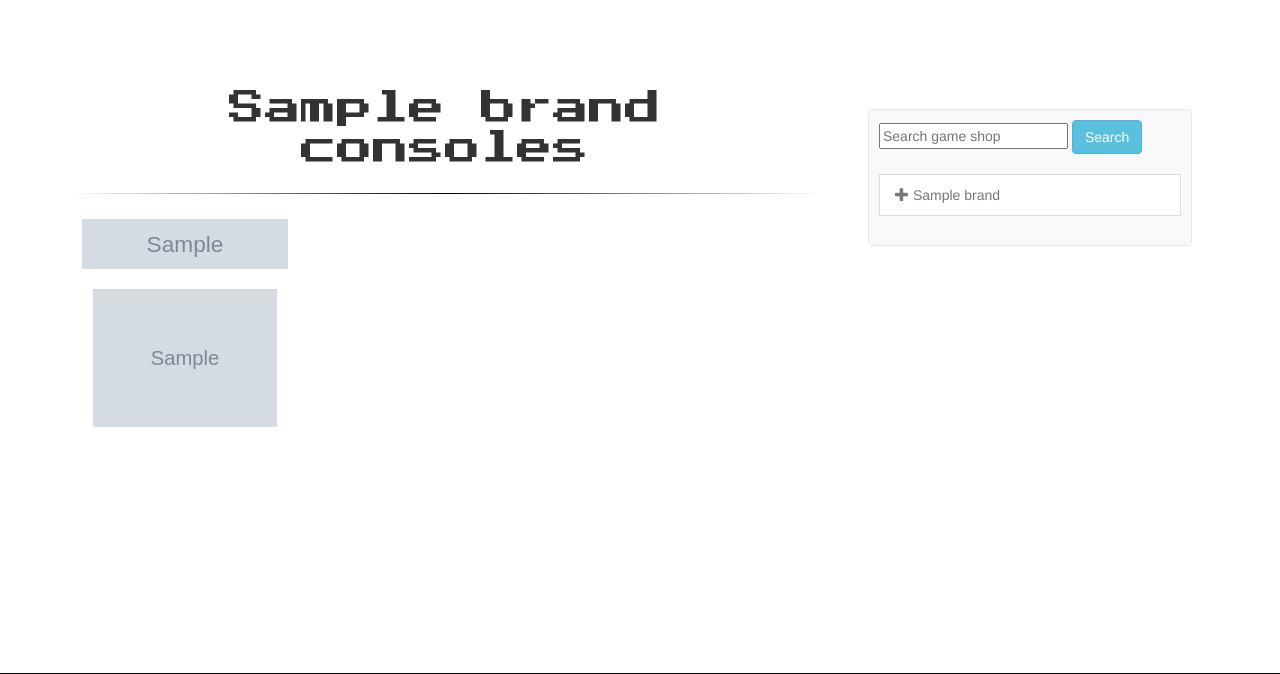
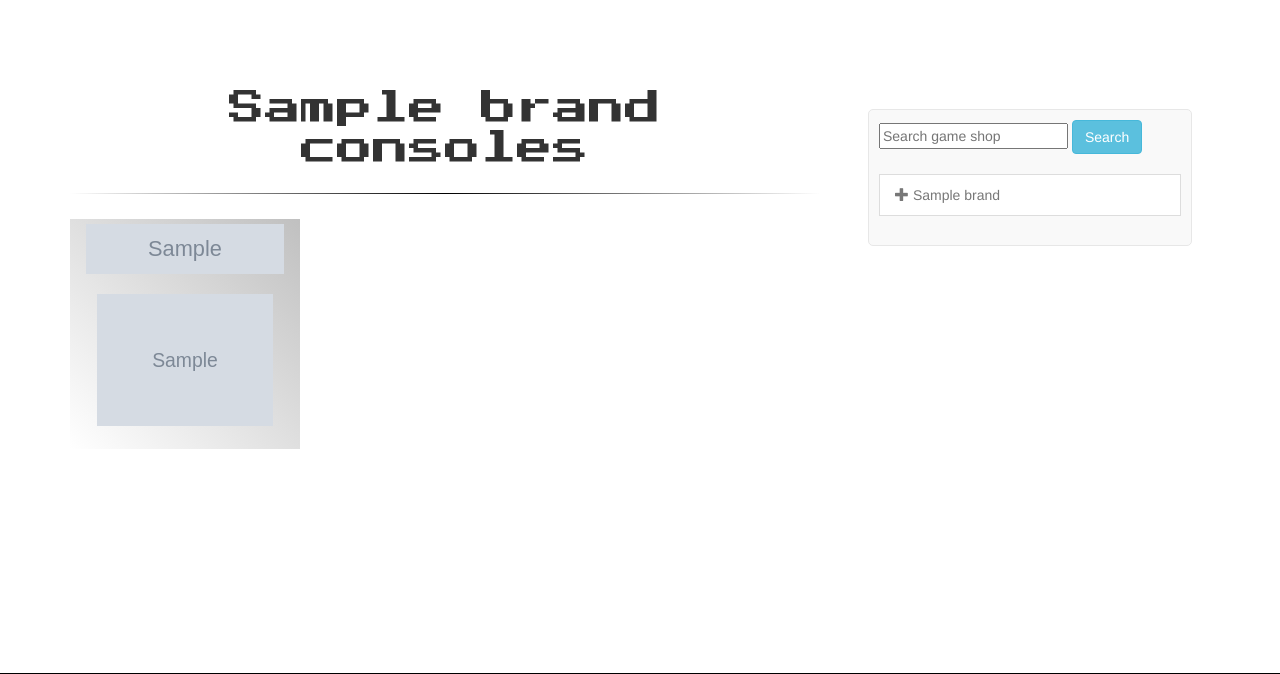
Before and after one commit to mparkcode/django-retroplay, a Django app: a page that uses products/templates/products/show_consoles.html in a window 1280 px wide. Shown: the part 101-775 px from the top of the page. Run offline with Django 3.2, Linux system fonts and the light colour scheme; tables that the repository leaves empty hold one stand-in row (values such as "Sample post"); grey boxes marked "Sample" are stand-in pictures; some libraries are stand-ins or nearby versions; some web fonts are replaced.

Commit message:
Styling changes to brands & consoles & code refactor for viewing product

```diff
--- a/products/templates/products/show_consoles.html
+++ b/products/templates/products/show_consoles.html
@@ -12,11 +12,15 @@
                 <div class="fade-line-wtob"></div>
                 <div class="row">
                     {% for console in consoles %}
-                    <div class="col-md-4 col-xs-6 brand-group hvr-bounce-in">
-                        <a href="{% url 'show_games' console=console.console_type %}">
-                            <img class="console-logo" src="{{MEDIA_URL}}{{console.logo}}"></img>
-                            <img class="console-img" src="{{MEDIA_URL}}{{console.image}}"></img>
-                        </a>
+                    <div class="col-md-4 col-xs-6 brand-group">
+                        <div class="console-display">
+                            <div class="shrink">
+                                <a href="{% url 'show_games' console=console.console_type %}">
+                                    <img class="console-logo" src="{{MEDIA_URL}}{{console.logo}}"></img>
+                                    <img class="console-img" src="{{MEDIA_URL}}{{console.image}}"></img>
+                                </a>
+                            </div>
+                        </div>
                     </div>
                     {% endfor %}
                 </div>
--- a/products/views.py
+++ b/products/views.py
@@ -27,7 +27,7 @@ def search_results(request, query):
     games = Game.objects.all()
     for i in query_list:
         games = games.filter(title__icontains=i)
-    paginator = Paginator(games, 15)
+    paginator = Paginator(games, 16)
     page = request.GET.get('page')
     games=paginator.get_page(page)
     return render(request, "products/search_results.html", {"games":games})
@@ -61,7 +61,7 @@ def show_games(request, console):
         return redirect('search_results', query)
     else:
         games=Game.objects.filter(console=console_type)
-        paginator = Paginator(games, 15)
+        paginator = Paginator(games, 16)
         page = request.GET.get('page')
         games=paginator.get_page(page)
         return render(request, "products/show_games.html", {"games":games, "console": console_type})
--- a/static/css/custom.css
+++ b/static/css/custom.css
@@ -268,6 +268,21 @@ body{
     text-align: center;
     height: 230px;
     margin-bottom: 40px;
+}
+
+.console-display{
+    background-image: linear-gradient(to top right, #ffffff, #C0C0C0);
+    height: 100%;
+    padding: 5px;
+    transition: all .3s ease-in-out;
+}
+
+.shrink{
+    transition: all .3s ease-in-out;
+}
+
+.shrink:hover{
+    transform: scale(0.9);
 }
 
 .game-group{
```
Also changed, not shown: products/templates/products/index.html (+1 -22 lines), products/templates/products/product_display.html (added, +22 -0 lines), products/templates/products/search_results.html (+1 -23 lines), products/templates/products/show_games.html (+1 -22 lines).
